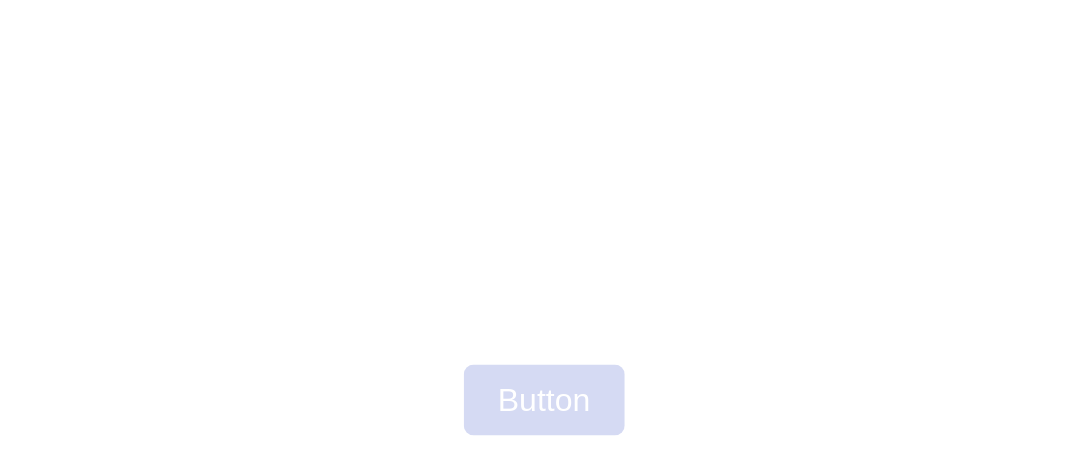
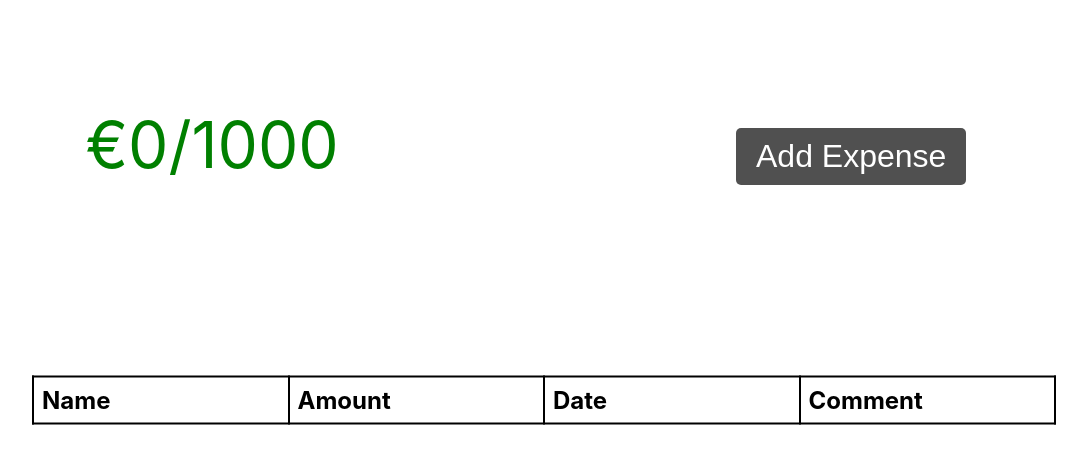
Before and after one commit to DrKvn0/ProjectWithTheBoyss, a React (Create React App) app: page / in a window 1280 px wide. Shown: the top 474 px of the page, without its empty margins (96-1183 px from the left). Built offline with nearby package versions, Linux system fonts and the light colour scheme.

Commit message:
alpha-version. Pasha and Vadim work to be done for u.

```diff
--- a/package.json
+++ b/package.json
@@ -10,6 +10,7 @@
     "react": "^18.2.0",
     "react-dom": "^18.2.0",
     "react-hook-form": "^7.50.1",
+    "react-number-format": "^5.3.1",
     "react-scripts": "^5.0.1",
     "web-vitals": "^2.1.4"
   },
--- a/src/App.js
+++ b/src/App.js
@@ -1,55 +1,58 @@
 import './app.css';
-import React, { useState } from "react";
-import { useForm } from "react-hook-form"
+import React, {useState} from "react";
+import {useForm} from "react-hook-form"
 import PopUp from "./components/pop-up/PopUp";
-import InputField, { SubmitButton } from "./components/input-field/InputField";
+import InputField, {SubmitButton} from "./components/input-field/InputField";
+import ExpenseTable from "./components/table/Table";
+import MonthlyCapNumber from "./components/statistics/Stat";
 
+const expenses = [];
+
+let total_expenses = 0;
+
+function parseCur(NumStr) {
+    const num = NumStr.slice(1).replace(',', '');
+    return parseFloat(num);
+}
 
 
 export default function App() {
     const [addExpenseOpen, setAddExpenseOpen] = useState(false);
-    const { register, handleSubmit } = useForm();
-    const onSubmit = (data) => {
+    const { register, handleSubmit, reset, setValue } = useForm();
+
+
+
+
+    const onSubmit = (data, event) => {
+        event.preventDefault();
         console.log(data);
+        expenses.push(data);
+        console.log(parseCur(data.amount))
+        total_expenses += parseCur(data.amount);
+        console.log(total_expenses)
+        console.log(expenses)
         setAddExpenseOpen(false);
-
+        reset();
     }
 
 
     return (
       <>
-          <button className="addExpenseButton" onClick={() => setAddExpenseOpen(true)}>Button</button>
+          <MonthlyCapNumber expenses={total_expenses}/>
+          <button className="addExpenseButton" onClick={() => setAddExpenseOpen(true)}>Add Expense</button>
         <PopUp isOpen={addExpenseOpen} onClose={() => setAddExpenseOpen(false)}>
             <h1>ADD EXPENSE</h1>
             <br/>
-            <form onSubmit={handleSubmit(onSubmit)}>
-                <InputField name="name" type="text" placeholder="e.g. Coffee" isRequired={true} register={register}/>
-
-                {/*<label htmlFor="amount" className="addExpenseLabel">*/}
-                {/*    <strong><u>Amount</u>:</strong>*/}
-                {/*</label>*/}
-                {/*<br/>*/}
-                {/*<br/>*/}
-                {/*<div className="input-symbol-euro">*/}
-                {/*    <input className="addExpenseTextField" type="number" id="amount" name="amount"/>*/}
-                {/*</div>*/}
-
-                <InputField name="amount" type="number" placeholder="3" isRequired={true} register={register}/>
-
-                <InputField name="date" type="date" isRequired={true} register={register}/>
-
-                <InputField name="comment" type="textarea" placeholder="Type here..." isRequired={false} register={register}/>
-
+            <form onSubmit={handleSubmit((data, event) => onSubmit(data, event))}>
+                <InputField name="name" type="text" placeholder="e.g. Coffee" isRequired={true} register={register} setValue={setValue}/>
+                <InputField name="amount" type="currency" placeholder="3" isRequired={true} register={register} setValue={setValue}/>
+                <InputField name="date" type="date_past" isRequired={true} register={register} setValue={setValue}/>
+                <InputField name="comment" type="textarea" placeholder="Type here..." isRequired={false} register={register} setValue={setValue}/>
                 <SubmitButton />
-                {/*<input type="text"*/}
-                {/*    {...register("firstName", {*/}
-                {/*        required: "Please enter your first name.",*/}
-                {/*    })} // custom message*/}
-                {/*/>*/}
-                {/*<input type="submit"/>*/}
             </form>
             <br/>
         </PopUp>
+        <ExpenseTable data={expenses}/>
       </>
     );
 }
--- a/src/app.css
+++ b/src/app.css
@@ -32,24 +32,21 @@ h1 {
   font-size: 36px;
   left: 0;
 }
-
 .addExpenseButton {
-  border-radius: 10px;
-  border-color: transparent;
-  background-color: #C4CBEE;
-  color: white;
-  padding: 15px 32px;
-  text-align: center;
-  text-decoration: none;
-  display: inline-block;
+  background-color: #505050;
+  color: #fff;
+  border: none;
+  padding: 10px 20px;
+  cursor: pointer;
+  border-radius: 5px;
   font-size: 32px;
-  opacity: 0.7;
+  transition: background-color 0.3s, transform 0.3s;
   position: absolute;
-  top: 50%;
-  left: 50%;
-  transform: translate(-50%, -50%);
+  top: 16%;
+  left: 65%;
 }
 
-.addExpenseButton:hover{
-  opacity: 1;
+.addExpenseButton:hover {
+  background-color: #3b3b3b;
+  transform: translateY(-4px); /* Move button 2px up on hover */
 }
--- a/src/components/input-field/InputField.js
+++ b/src/components/input-field/InputField.js
@@ -1,8 +1,10 @@
 import "./inputField.css"
-import React from "react"
+import React, { useState } from "react"
+import {NumericFormat} from "react-number-format";
 
 
-export default function InputField({type, name, placeholder, isRequired, register}) {
+
+export default function InputField({type, name, placeholder, isRequired, register, setValue}) {
     // function inputLine() {
     //     if (isRequired) {
     //         return (
@@ -14,6 +16,89 @@ export default function InputField({type, name, placeholder, isRequired, registe
     //         );
     //     }
     // }
+
+    // function CurrencyInput() {
+    //     const [value, setValue] = React.useState('');
+    //
+    //     function handleChange(event) {
+    //         setValue(event.target.value);
+    //         console.log(value);
+    //     }
+    //
+    //     return (
+    //         <NumericFormat
+    //             className={"currency"}
+    //             value={value}
+    //             onChange={handleChange}
+    //             thousandSeparator
+    //             prefix="€"
+    //             decimalScale={2}
+    //             fixedDecimalScale
+    //             customInput={}
+    //         />
+    //     );
+    // }
+
+    const [value, setVal] = useState('');
+
+    function handleChange(event) {
+        setValue("amount", event.target.value)
+        setVal(event.target.value);
+    }
+
+    // function transformDate(date_str) {
+    //     let dates = date_str.split(" ");
+    //
+    // }
+
+
+    if (type === "currency") {
+        return (
+            <>
+                <NumericFormat
+                    className={"currency"}
+                    value={value}
+                    onChange={handleChange}
+                    thousandSeparator
+                    prefix="€"
+                    decimalScale={2}
+                    fixedDecimalScale
+                    placeholder="e.g. €2.40"
+                />
+                <br/>
+                <br/>
+            </>
+
+
+        )
+    }
+
+    if (type === "date_past") {
+        const currentDate = new Date();
+        let day = currentDate.getDate().toString();
+        if (day.length === 1) {
+            day = "0".concat(day);
+        }
+        let month = (currentDate.getMonth() + 1).toString();
+        if (month.length === 1) {
+            month = "0".concat(month);
+        }
+        let year = currentDate.getFullYear().toString();
+
+        const date_max = `${year}-${month}-${day}`;
+        const date_min = '1990-01-01';
+
+        return (
+            <>
+                {/*<label htmlFor={name}>*/}
+                {/*    <strong><u>{name.charAt(0).toUpperCase() + name.slice(1)}</u>:</strong>*/}
+                {/*</label>*/}
+                <input type="date" id={name} name={name} placeholder={placeholder} min={date_min} max={date_max} required={isRequired} {...register(name)}/>
+                <br/>
+                <br/>
+            </>
+        )
+    }
 
     if (type === "textarea") {
         return (
--- a/src/components/input-field/inputField.css
+++ b/src/components/input-field/inputField.css
@@ -23,6 +23,37 @@ label {
 /*    display: grid;*/
 /*}*/
 
+input[type=text].currency {
+    padding: 20px;
+    border: .2em solid #505050;
+    border-radius: 20px;
+    text-align: left;
+    color: #505050;
+    appearance: textfield;
+    margin: 0;
+    width: 60%;
+    font-size: 20px;
+}
+
+.currency-input {
+    position: relative;
+    width: 200px;
+}
+
+.currency-input input {
+    width: 100%;
+    padding-left: 20px;
+    box-sizing: border-box;
+}
+
+.currency-input::before {
+    content: "€";
+    position: absolute;
+    left: 10px;
+    top: 50%;
+    transform: translateY(-50%);
+    font-size: 1.2em;
+}
 
    input[type=text] {
        appearance: none;
--- /dev/null
+++ b/src/components/statistics/Stat.js
@@ -0,0 +1,11 @@
+import "./stat.css"
+import React from "react";
+
+export default function MonthlyCapNumber({expenses}) {
+    const monthlyCap = 1000;
+    return (
+        <>
+            <div className="stat" style={{color: expenses < 1000 ? "green":"red"}}> {"€".concat(expenses.toString(),"/", monthlyCap)} </div>
+        </>
+    )
+}
--- /dev/null
+++ b/src/components/statistics/stat.css
@@ -0,0 +1,7 @@
+.stat {
+    position: absolute;
+    top: 20%;
+    left: 30%;
+    transform: translate(-80%, -70%);
+    font-size: 64px;
+}
--- /dev/null
+++ b/src/components/table/Table.js
@@ -0,0 +1,37 @@
+import "./table.css"
+import React from "react";
+
+function formatDate(date_old) {
+    const dates = date_old.split('-');
+    return dates[2].concat("/", dates[1], "/", dates[0]);
+}
+
+
+export default function ExpenseTable({data}) {
+    return (
+        <>
+            <div>
+                <table className="expenseTable">
+                    <thead>
+                    <tr>
+                        <th>Name</th>
+                        <th>Amount</th>
+                        <th>Date</th>
+                        <th>Comment</th>
+                    </tr>
+                    </thead>
+                    <tbody>
+                    {data.map((expense, index) => (
+                        <tr key={index}>
+                            <td>{expense.name}</td>
+                            <td>{expense.amount}</td>
+                            <td>{formatDate(expense.date)}</td>
+                            <td>{expense.comment}</td>
+                        </tr>
+                    ))}
+                    </tbody>
+                </table>
+            </div>
+        </>
+    );
+}
--- /dev/null
+++ b/src/components/table/table.css
@@ -0,0 +1,20 @@
+.expenseTable {
+    position: absolute;
+    top: 50%;
+    left: 50%;
+    transform: translate(-50%, -50%);
+
+    border-collapse: collapse;
+    width: 80%;
+}
+
+th, td {
+    border: 2px solid black;
+    padding: 8px;
+}
+
+th {
+    font-size: 24px;
+    text-align: left;
+    min-width: 120px;
+}
```
Also changed, not shown: 1 other file (tests, documents, lock files or other folders).
